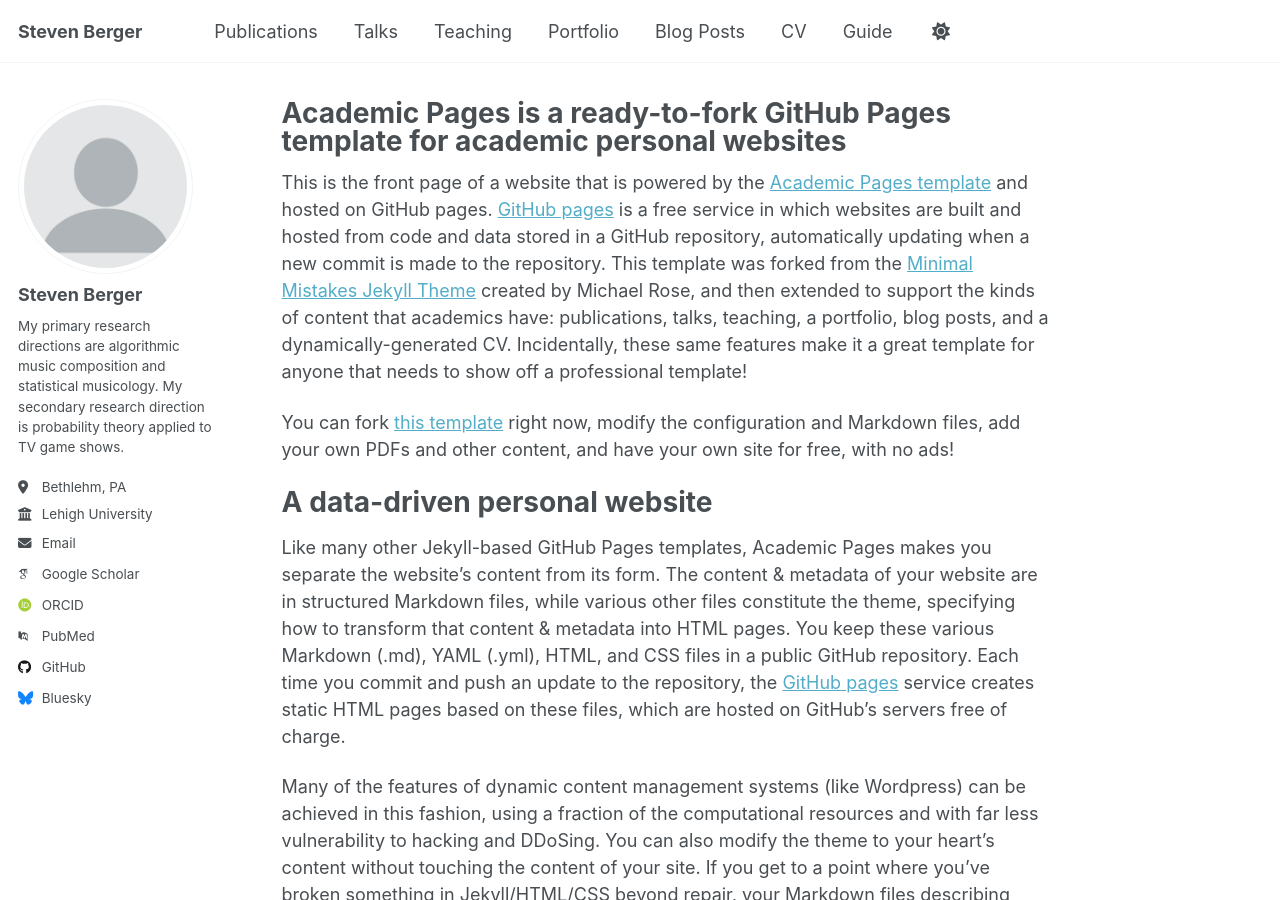
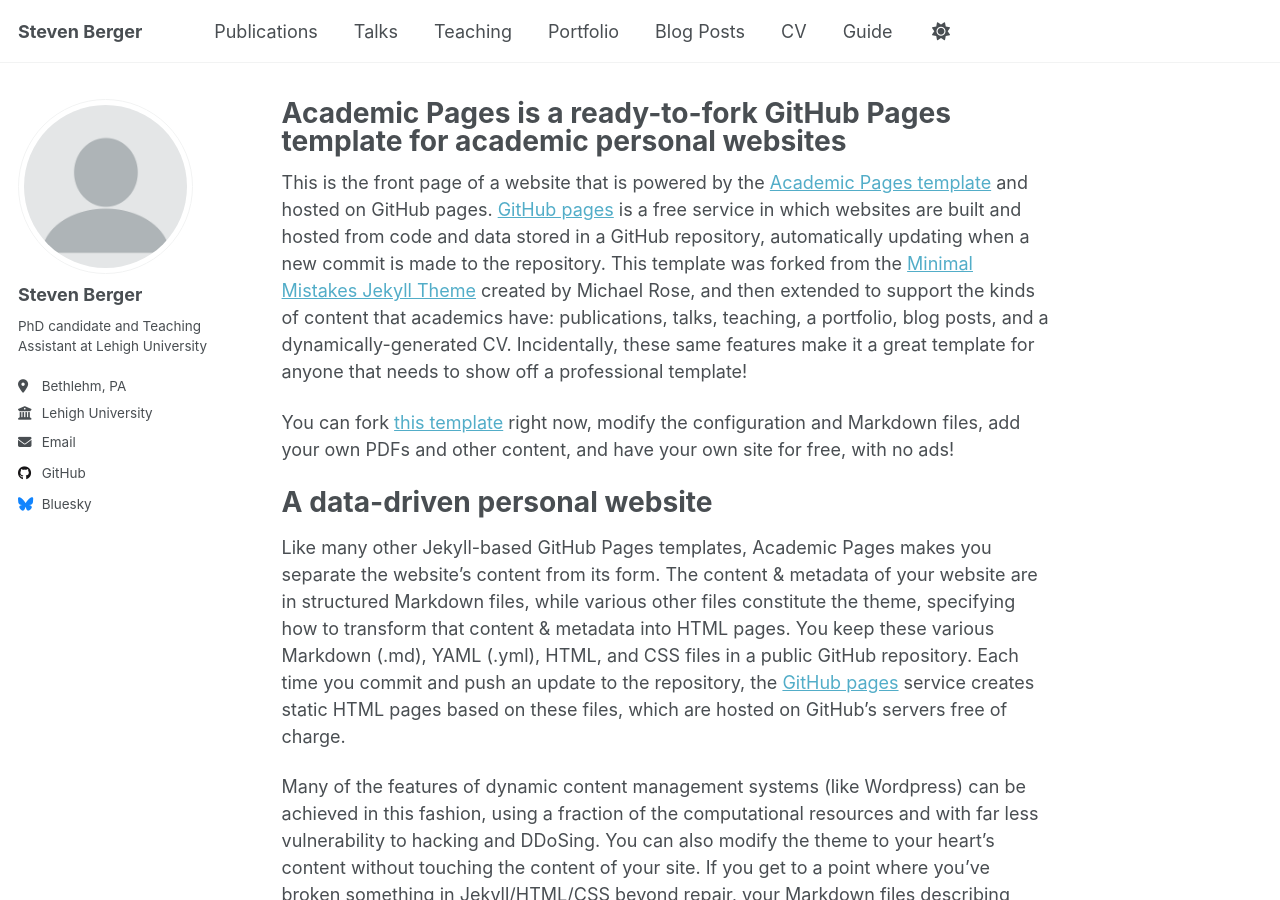
Before and after one commit to SRBerger/SRBerger.github.io, a Jekyll site: the page built from _pages/about.md, in a window 1280 px wide and 900 px high. Built offline with Jekyll 4.4.1, drawn with Linux system fonts in a browser that asks for light colours; some web fonts are replaced; a script that is not in the unit is left out.

Commit message:
Update _config.yml

```diff
--- a/_config.yml
+++ b/_config.yml
@@ -26,23 +26,23 @@
   avatar           : "profile.png"
   name             : "Steven Berger"
   pronouns         : # example: "she/her"
-  bio              : "My primary research directions are algorithmic music composition and statistical musicology.  My secondary research direction is probability theory applied to TV game shows."
+  bio              : "PhD candidate and Teaching Assistant at Lehigh University"
   location         : "Bethlehm, PA"
   employer         : "Lehigh University"
   uri              : # URL
   email            : "srb420@lehigh.edu"
 
   # Academic websites
-  academia         : # URL
-  arxiv            : # URL - Update with the correct link to your profile
-  googlescholar    : ""
-  inspire-hep      : # URL
-  impactstory      : # URL
-  orcid            : ""
-  semantic         : # URL
-  pubmed           : ""
-  researchgate     : # URL
-  scopus           : # URL
+  # academia         : # URL
+  # arxiv            : # URL - Update with the correct link to your profile
+  # googlescholar    : ""
+  # inspire-hep      : # URL
+  # impactstory      : # URL
+  # orcid            : ""
+  # semantic         : # URL
+  # pubmed           : ""
+  # researchgate     : # URL
+  # scopus           : # URL
 
   # Repositories and software development
   bitbucket        : # Username - Update with your username on the site
```
